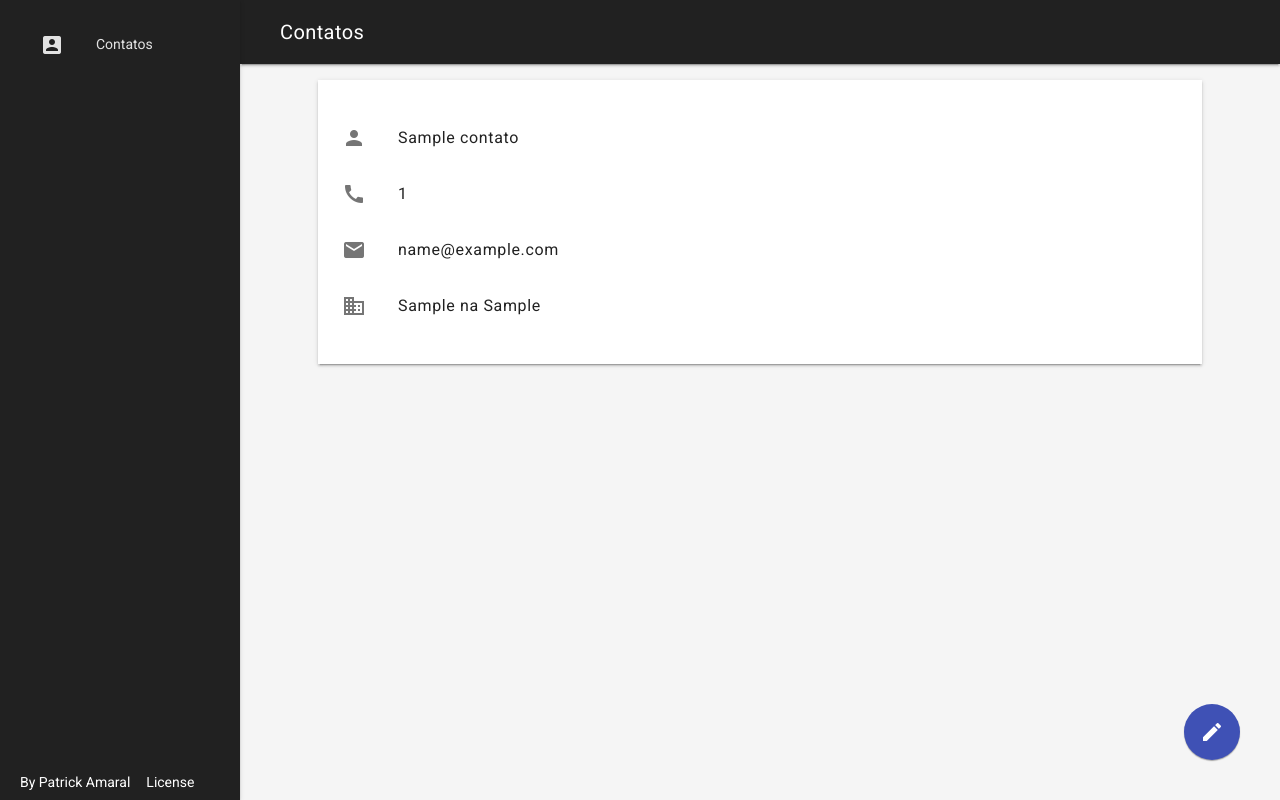
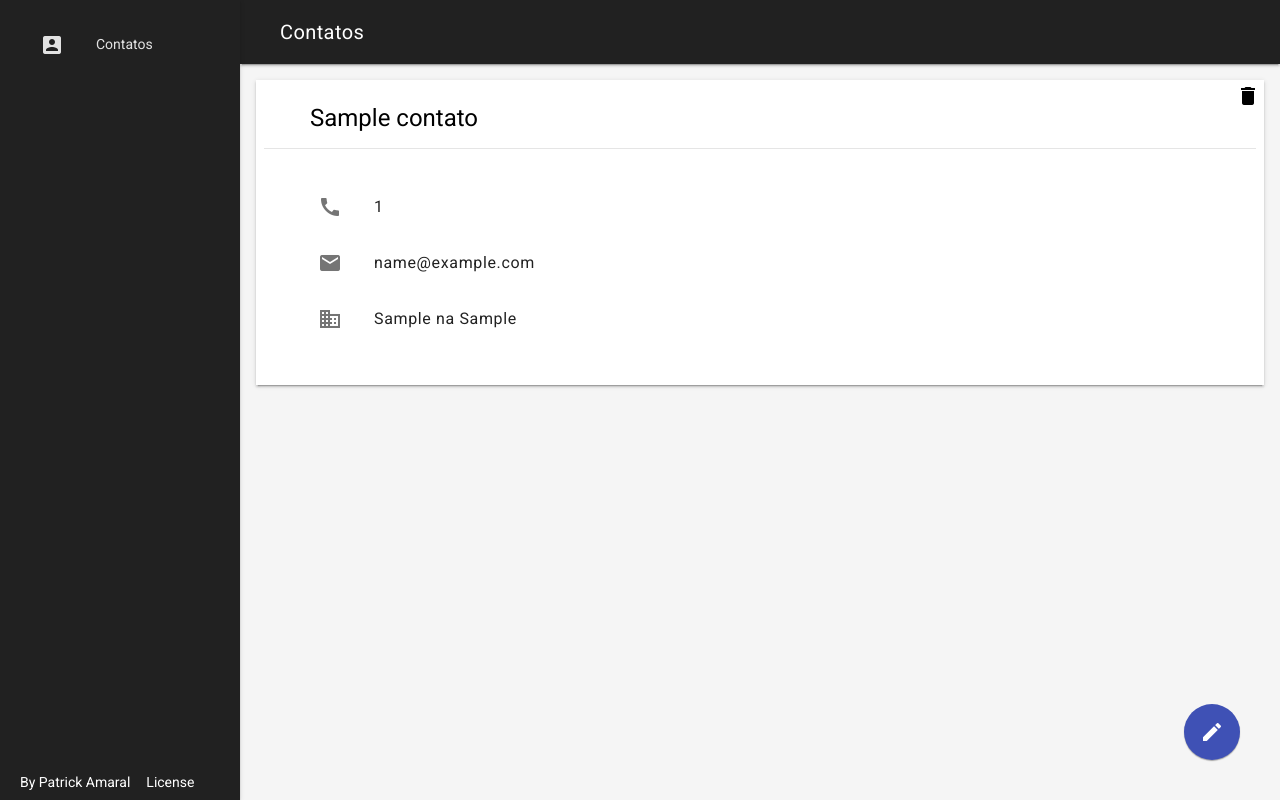
Before and after one commit to Phomint/EngTest, a Django app: page /1/ in a window 1280 px wide. Run offline with Django 3.2, Linux system fonts and the light colour scheme; tables that the repository leaves empty hold one stand-in row (values such as "Sample post").

Commit message:
Finalizado template de detalhes.

```diff
--- a/website/case/models.py
+++ b/website/case/models.py
@@ -4,9 +4,9 @@ from django.urls import reverse
 class Contato(models.Model):
     nome = models.CharField(max_length = 120, verbose_name='Nome')
     celular = models.IntegerField(verbose_name='Celular')
-    cargo = models.CharField(max_length = 120, verbose_name='Cargo')
-    empresa = models.CharField(max_length = 50, verbose_name='Empresa')
-    email = models.EmailField(max_length = 120, verbose_name='Email')
+    cargo = models.CharField(max_length = 120, verbose_name='Cargo', blank='True')
+    empresa = models.CharField(max_length = 50, verbose_name='Empresa', blank='True')
+    email = models.EmailField(max_length = 120, verbose_name='Email', blank='True')
 
     def get_absolute_url(self):
         return reverse("contato:contato-detail", kwargs={"id": self.id})
--- a/website/case/templates/contato/contato_detail.html
+++ b/website/case/templates/contato/contato_detail.html
@@ -11,18 +11,30 @@
     margin-bottom: 40px;
     z-index: 900;
   }
-.demo-list-icon {
-  width: 300px;
-}
+
+  .demo-list-icon {
+    margin-left: 30px;
+  }
+ .mdl-card__title{
+   margin-left: 30px;
+ }
+
 </style>
 
+
+<div class="mdl-card__title">
+
+    <h2 class="mdl-card__title-text">{{ object.nome }}</h2>
+    <div class="mdl-card__menu">
+    <button class="mdl-button mdl-button--icon mdl-js-button mdl-js-ripple-effect">
+      <i class="material-icons">delete</i>
+    </button>
+  </div>
+</div>
+
+<div class="mdl-card__actions mdl-card--border">
 <ul class="demo-list-icon mdl-list">
-  <li class="mdl-list__item">
-    <span class="mdl-list__item-primary-content">
-    <i class="material-icons mdl-list__item-icon">person</i>
-    {{ object.nome }}
-</span>
-  </li>
+
   <li class="mdl-list__item">
     <span class="mdl-list__item-primary-content">
     <i class="material-icons mdl-list__item-icon">call</i>
@@ -44,7 +56,9 @@
   </li>
 </ul>
 
-<a href="" id="fab" class="mdl-button mdl-js-button mdl-button--fab mdl-button--primary">
+</div>
+
+<a href="{% url 'contato:contato-update' object.id %}" id="fab" class="mdl-button mdl-js-button mdl-button--fab mdl-button--primary">
      <i class="material-icons">create</i>
     </a>
 
--- a/website/static/css/styles.css
+++ b/website/static/css/styles.css
@@ -20,7 +20,6 @@ html, body {
 span, a {
   text-decoration: none !important;
 }
-
 .mdl-mini-footer__link-list{
   margin-left: 20px;
 }
@@ -61,7 +60,3 @@ span, a {
   font-size: 24px;
   margin-right: 32px;
 }
-
-.demo-content {
-  max-width: 900px;
-}
--- a/website/templates/base.html
+++ b/website/templates/base.html
@@ -35,7 +35,7 @@
     <div class="demo-drawer mdl-layout__drawer mdl-color--grey-900 mdl-color-text--white">
 
       <nav class="demo-navigation mdl-navigation mdl-color--grey-900">
-        <a class="mdl-navigation__link mdl-color-text--white" href=""><i class="mdl-color-text--white material-icons" role="presentation">account_box</i>Contatos</a>
+        <a class="mdl-navigation__link mdl-color-text--white" href="{% url 'contato:contato-list' %}"><i class="mdl-color-text--white material-icons" role="presentation">account_box</i>Contatos</a>
         <div class="mdl-layout-spacer">
         </div>
         <ul class="mdl-mini-footer__link-list">
```
Also changed, not shown: website/case/templates/contato/contato_list.html (+4 -4 lines), website/case/migrations/0002_auto_20180907_2254.py (added).
